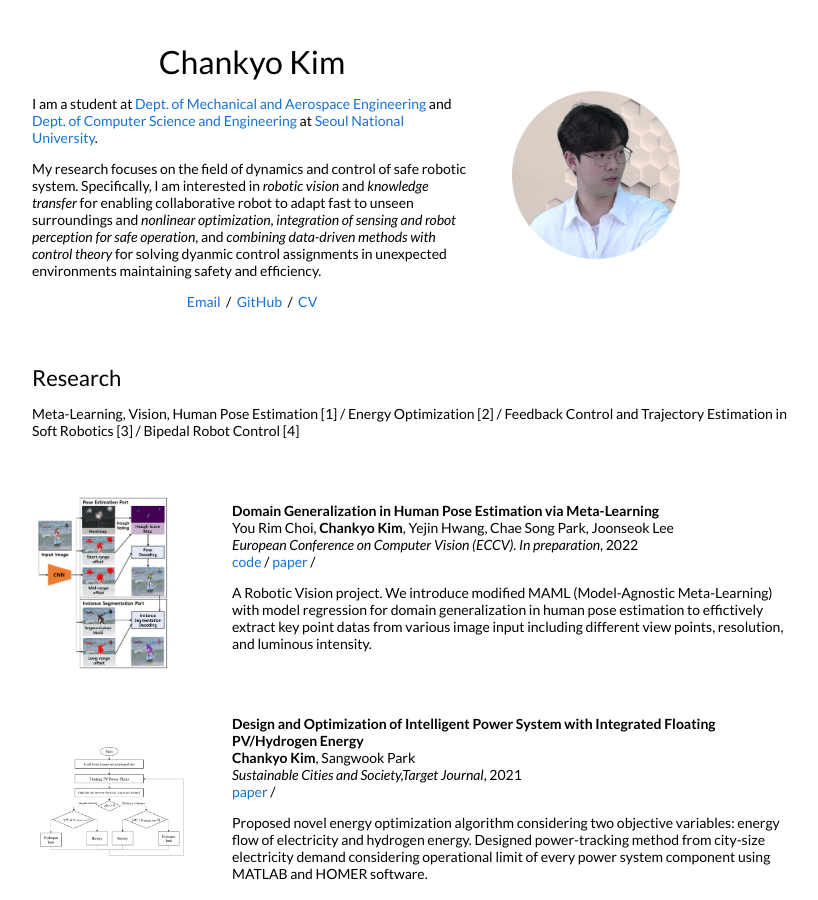
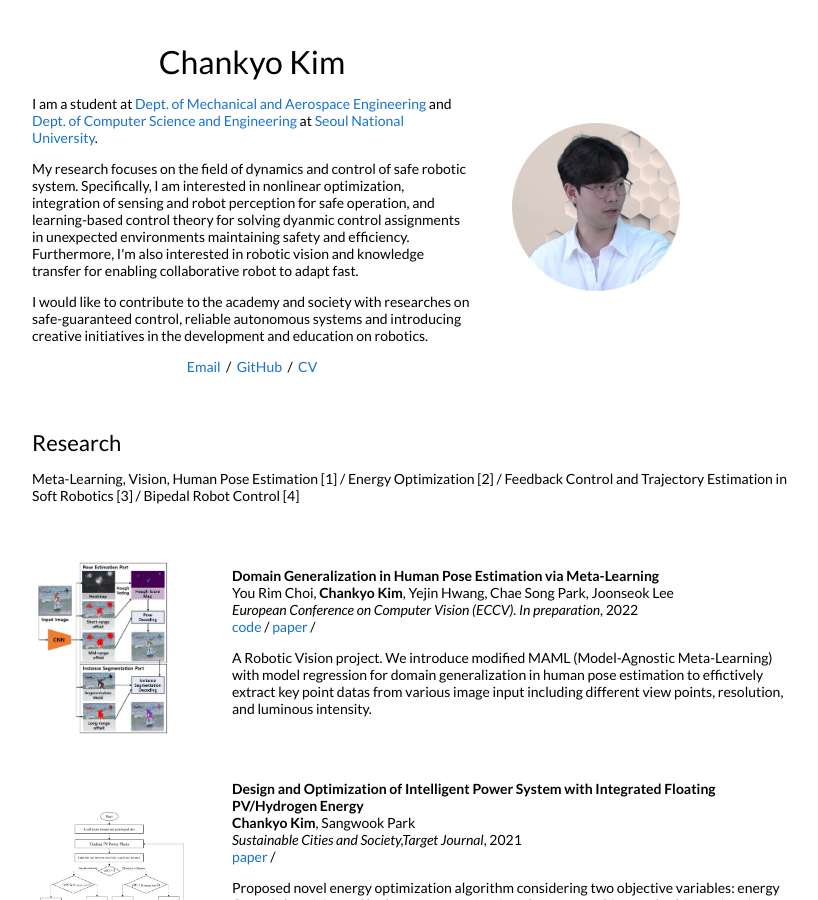
Before and after one commit to ChanKyoKim/ChanKyoKim.github.io, a Jekyll site: the page built from _posts/2021-11-15-hpe.markdown, in a window 1280 px wide and 900 px high. Shown: the whole window, without its empty margins (228-1046 px from the left). Built offline with Jekyll 4.4.1, drawn with Linux system fonts in a browser that asks for light colours.

Commit message:
Update default.html

```diff
--- a/_layouts/default.html
+++ b/_layouts/default.html
@@ -29,7 +29,9 @@
               </h1>
               <p>I am a student at <a href="https://me.snu.ac.kr/en/">Dept. of Mechanical and Aerospace Engineering</a> and <a href="https://cse.snu.ac.kr/en">Dept. of Computer Science and Engineering</a> at <a href="https://en.snu.ac.kr/">Seoul National University</a>.
               </p>
-              <p>My research focuses on the field of dynamics and control of safe robotic system. Specifically, I am interested in <i>robotic vision</i> and <i>knowledge transfer</i> for enabling collaborative robot to adapt fast to unseen surroundings and <i>nonlinear optimization</i>, <i>integration of sensing and robot perception for safe operation</i>, and <i>combining data-driven methods with control theory</i> for solving dyanmic control assignments in unexpected environments maintaining safety and efficiency.
+              <p>My research focuses on the field of dynamics and control of safe robotic system. Specifically, I am interested in  nonlinear optimization, integration of sensing and robot perception for safe operation, and learning-based control theory for solving dyanmic control assignments in unexpected environments maintaining safety and efficiency. Furthermore, I'm also interested in robotic vision and knowledge transfer for enabling collaborative robot to adapt fast.              </p>
+              </p>
+              <p>I would like to contribute to the academy and society with researches on safe-guaranteed control, reliable autonomous systems and introducing creative initiatives in the development and education on robotics.
               </p>
               <!-- 주석
               <p>
```
